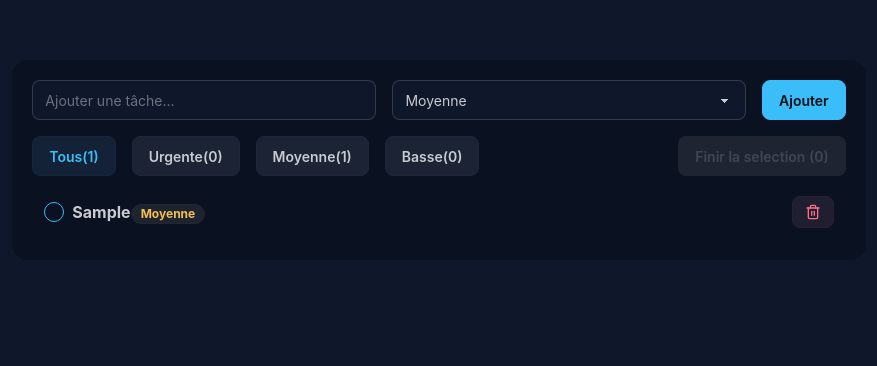
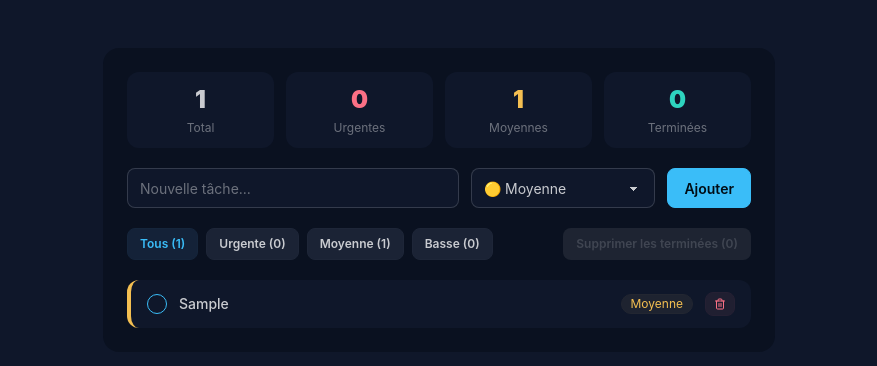
Before and after one commit to fetrafaneva/simple-todoApp, a React (Vite) app: page / in a window 1280 px wide. Both pictures are taken after typing "Sample" into the empty fields and a click on the button "Ajouter". Shown: the top 366 px of the page, without its empty margins (201-1078 px from the left). Built offline with nearby package versions, Linux system fonts and the light colour scheme.

Commit message:
feat: update ui design

```diff
--- a/src/App.tsx
+++ b/src/App.tsx
@@ -4,10 +4,17 @@ import { Construction } from "lucide-react";
 
 type Priority = "Urgente" | "Moyenne" | "Basse";
 
-type Todo = {
+export type Todo = {
   id: number;
   text: string;
   priority: Priority;
+  completed: boolean;
+};
+
+const PRIORITY_ORDER: Record<Priority, number> = {
+  Urgente: 0,
+  Moyenne: 1,
+  Basse: 2,
 };
 
 function App() {
@@ -15,7 +22,7 @@ function App() {
   const [priority, setPriority] = useState<Priority>("Moyenne");
 
   const savedTodos = localStorage.getItem("todos");
-  const initialTodos = savedTodos ? JSON.parse(savedTodos) : [];
+  const initialTodos: Todo[] = savedTodos ? JSON.parse(savedTodos) : [];
   const [todos, setTodos] = useState<Todo[]>(initialTodos);
   const [filter, setFilter] = useState<Priority | "Tous">("Tous");
 
@@ -24,164 +31,149 @@ function App() {
   }, [todos]);
 
   function addTodo() {
-    if (input.trim() == "") {
-      return;
-    }
+    if (input.trim() === "") return;
 
     const newTodo: Todo = {
       id: Date.now(),
       text: input.trim(),
-      priority: priority,
+      priority,
+      completed: false,
     };
 
-    const newTodos = [newTodo, ...todos];
-    setTodos(newTodos);
+    setTodos((prev) =>
+      [newTodo, ...prev].sort(
+        (a, b) => PRIORITY_ORDER[a.priority] - PRIORITY_ORDER[b.priority]
+      )
+    );
     setInput("");
     setPriority("Moyenne");
-    console.log(todos);
   }
 
-  let filteredTodos: Todo[] = [];
+  function deleteTodo(id: number) {
+    setTodos((prev) => prev.filter((t) => t.id !== id));
+  }
 
-  if (filter === "Tous") {
-    filteredTodos = todos;
-  } else {
-    filteredTodos = todos.filter((todo) => todo.priority === filter);
+  function toggleCompleted(id: number) {
+    setTodos((prev) =>
+      prev.map((t) => (t.id === id ? { ...t, completed: !t.completed } : t))
+    );
   }
+
+  function deleteCompleted() {
+    setTodos((prev) => prev.filter((t) => !t.completed));
+  }
+
+  const filteredTodos =
+    filter === "Tous" ? todos : todos.filter((t) => t.priority === filter);
 
   const urgentCount = todos.filter((t) => t.priority === "Urgente").length;
   const mediumCount = todos.filter((t) => t.priority === "Moyenne").length;
   const lowCount = todos.filter((t) => t.priority === "Basse").length;
-  const totalCount = todos.length;
+  const completedCount = todos.filter((t) => t.completed).length;
 
-  function deleteTodo(id: number) {
-    const newTodos = todos.filter((todo) => todo.id !== id);
-    setTodos(newTodos);
-  }
+  const stats = [
+    { label: "Total", value: todos.length, color: "" },
+    { label: "Urgentes", value: urgentCount, color: "text-error" },
+    { label: "Moyennes", value: mediumCount, color: "text-warning" },
+    { label: "Terminées", value: completedCount, color: "text-success" },
+  ];
 
-  const [selecedTodos, setSelecedTodos] = useState<Set<number>>(new Set());
-
-  function toggleSelectedTodo(id: number) {
-    const newSelected = new Set(selecedTodos);
-    if (newSelected.has(id)) {
-      newSelected.delete(id);
-    } else {
-      newSelected.add(id);
-    }
-    setSelecedTodos(newSelected);
-  }
-
-  function finishSelected() {
-    const newTodos = todos.filter((todo) => {
-      if (selecedTodos.has(todo.id)) {
-        return false;
-      } else {
-        return true;
-      }
-    });
-
-    setTodos(newTodos);
-    setSelecedTodos(new Set());
-  }
+  const filters: (Priority | "Tous")[] = [
+    "Tous",
+    "Urgente",
+    "Moyenne",
+    "Basse",
+  ];
+  const filterCounts: Record<Priority | "Tous", number> = {
+    Tous: todos.length,
+    Urgente: urgentCount,
+    Moyenne: mediumCount,
+    Basse: lowCount,
+  };
 
   return (
-    <div className="flex justify-center">
-      <div className="w-2/3 flex flex-col gap-4 my-15 bg-base-300 p-5 rounded-2xl">
-        <div className="flex gap-4">
+    <div className="flex justify-center px-4">
+      <div className="w-full max-w-2xl flex flex-col gap-5 my-12 bg-base-300 p-6 rounded-2xl">
+        {/* Stat cards */}
+        <div className="grid grid-cols-4 gap-3">
+          {stats.map((s) => (
+            <div
+              key={s.label}
+              className="bg-base-100 rounded-xl p-3 text-center flex flex-col items-center gap-1"
+            >
+              <span className={`text-2xl font-black ${s.color}`}>
+                {s.value}
+              </span>
+              <span className="text-xs text-base-content/50">{s.label}</span>
+            </div>
+          ))}
+        </div>
+
+        {/* Input row */}
+        <div className="flex gap-3">
           <input
             type="text"
             className="input w-full"
-            placeholder="Ajouter une tâche..."
+            placeholder="Nouvelle tâche..."
             value={input}
             onChange={(e) => setInput(e.target.value)}
+            onKeyDown={(e) => e.key === "Enter" && addTodo()}
           />
-
           <select
-            name=""
-            id=""
-            className="select w-full"
+            className="select"
             value={priority}
             onChange={(e) => setPriority(e.target.value as Priority)}
           >
-            <option value="Urgente">Urgente</option>
-            <option value="Moyenne">Moyenne</option>
-            <option value="Basse">Basse</option>
+            <option value="Urgente">🔴 Urgente</option>
+            <option value="Moyenne">🟡 Moyenne</option>
+            <option value="Basse">🟢 Basse</option>
           </select>
-
           <button onClick={addTodo} className="btn btn-primary">
             Ajouter
           </button>
         </div>
-        <div className="space-y-2 flex-1 h-fit">
-          <div className="flex items-center justify-between">
-            <div className="flex flex-wrap gap-4">
+
+        {/* Filters + delete completed */}
+        <div className="flex items-center justify-between flex-wrap gap-2">
+          <div className="flex flex-wrap gap-2">
+            {filters.map((f) => (
               <button
-                className={` btn btn-soft ${
-                  filter === "Tous" ? "btn-primary" : ""
+                key={f}
+                className={`btn btn-sm btn-soft ${
+                  filter === f ? "btn-primary" : ""
                 }`}
-                onClick={() => setFilter("Tous")}
+                onClick={() => setFilter(f)}
               >
-                Tous({totalCount})
+                {f} ({filterCounts[f]})
               </button>
-
-              <button
-                className={` btn btn-soft ${
-                  filter === "Urgente" ? "btn-primary" : ""
-                }`}
-                onClick={() => setFilter("Urgente")}
-              >
-                Urgente({urgentCount})
-              </button>
-
-              <button
-                className={` btn btn-soft ${
-                  filter === "Moyenne" ? "btn-primary" : ""
-                }`}
-                onClick={() => setFilter("Moyenne")}
-              >
-                Moyenne({mediumCount})
-              </button>
-
-              <button
-                className={` btn btn-soft ${
-                  filter === "Basse" ? "btn-primary" : ""
-                }`}
-                onClick={() => setFilter("Basse")}
-              >
-                Basse({lowCount})
-              </button>
+            ))}
           </div>
           <button
-              onClick={finishSelected}
-              className=" btn btn-primary"
-              disabled={selecedTodos.size == 0}
+            onClick={deleteCompleted}
+            className="btn btn-sm btn-error btn-soft"
+            disabled={completedCount === 0}
           >
-              Finir la selection ({selecedTodos.size})
+            Supprimer les terminées ({completedCount})
           </button>
         </div>
 
+        {/* Todo list */}
+        <div className="space-y-1">
           {filteredTodos.length > 0 ? (
-            <ul className="divide-y divide-primary/20">
+            <ul className="flex flex-col gap-1">
               {filteredTodos.map((todo) => (
-                <li key={todo.id}>
                 <TodoItem
+                  key={todo.id}
                   todo={todo}
-                    isSelected={selecedTodos.has(todo.id)}
                   onDelete={() => deleteTodo(todo.id)}
-                    onToggleSelect={toggleSelectedTodo}
+                  onToggleCompleted={() => toggleCompleted(todo.id)}
                 />
-                </li>
               ))}
             </ul>
           ) : (
-            <div className="flex justify-center items-center flex-col p-5">
-              <div className="">
-                <Construction
-                  strokeWidth={1}
-                  className=" w-40 h-40 text-primary"
-                />
-                <p className=" text-sm">Aucune tâche pour ce filtre</p>
-              </div>
+            <div className="flex justify-center items-center flex-col py-12 gap-2 text-base-content/30">
+              <Construction strokeWidth={1} className="w-16 h-16" />
+              <p className="text-sm">Aucune tâche pour ce filtre</p>
             </div>
           )}
         </div>
--- a/src/components/TodoItem.tsx
+++ b/src/components/TodoItem.tsx
@@ -1,50 +1,61 @@
 import { Trash } from "lucide-react";
-
-type Priority = "Urgente" | "Moyenne" | "Basse";
-
-type Todo = {
-  id: number;
-  text: string;
-  priority: Priority;
-};
+import type { Todo } from "../App";
 
 type Props = {
   todo: Todo;
   onDelete: () => void;
-  isSelected: boolean;
-  onToggleSelect: (id: number) => void;
+  onToggleCompleted: () => void;
 };
 
-const TodoItem = ({ todo, onDelete, isSelected, onToggleSelect }: Props) => {
+const priorityBorder: Record<Todo["priority"], string> = {
+  Urgente: "border-l-4 border-l-error",
+  Moyenne: "border-l-4 border-l-warning",
+  Basse: "border-l-4 border-l-success",
+};
+
+const priorityBadge: Record<Todo["priority"], string> = {
+  Urgente: "badge-error",
+  Moyenne: "badge-warning",
+  Basse: "badge-success",
+};
+
+const TodoItem = ({ todo, onDelete, onToggleCompleted }: Props) => {
   return (
-    <li className="p-3 ">
-      <div className="flex justify-between items-center">
-        <div className="flex items-center gap-2">
+    <li
+      className={`flex items-center gap-3 px-4 py-3 bg-base-100 rounded-xl transition-opacity ${
+        priorityBorder[todo.priority]
+      } ${todo.completed ? "opacity-50" : "opacity-100"}`}
+    >
       <input
         type="checkbox"
-            className="checkbox checkbox-primary checkbox-sm"
-            checked={isSelected}
-            onChange={() => onToggleSelect(todo.id)}
+        className="checkbox checkbox-primary checkbox-sm flex-shrink-0"
+        checked={todo.completed}
+        onChange={onToggleCompleted}
       />
-          <span className="text-md font-bold">
-            <span>{todo.text}</span>
+
       <span
-              className={`badge badge-sm badge-soft ${
-                todo.priority === "Urgente"
-                  ? "badge-error"
-                  : todo.priority === "Moyenne"
-                  ? "badge-warning"
-                  : "badge-success"
+        className={`flex-1 text-sm font-medium transition-all ${
+          todo.completed ? "line-through text-base-content/40" : ""
+        }`}
+      >
+        {todo.text}
+      </span>
+
+      <span
+        className={`badge badge-sm badge-soft flex-shrink-0 ${
+          priorityBadge[todo.priority]
         }`}
       >
         {todo.priority}
       </span>
-          </span>
-        </div>
-        <button onClick={onDelete} className="btn btn-sm btn-error btn-soft">
-          <Trash className="w-4 h-4" />
+
+      <button
+        onClick={onDelete}
+        className="btn btn-xs btn-error btn-soft flex-shrink-0"
+        aria-label="Supprimer la tâche"
+      >
+        <Trash className="w-3 h-3" />
       </button>
-      </div>
     </li>
   );
 };
```
Lines whose indentation alone changed are shown as unchanged.
